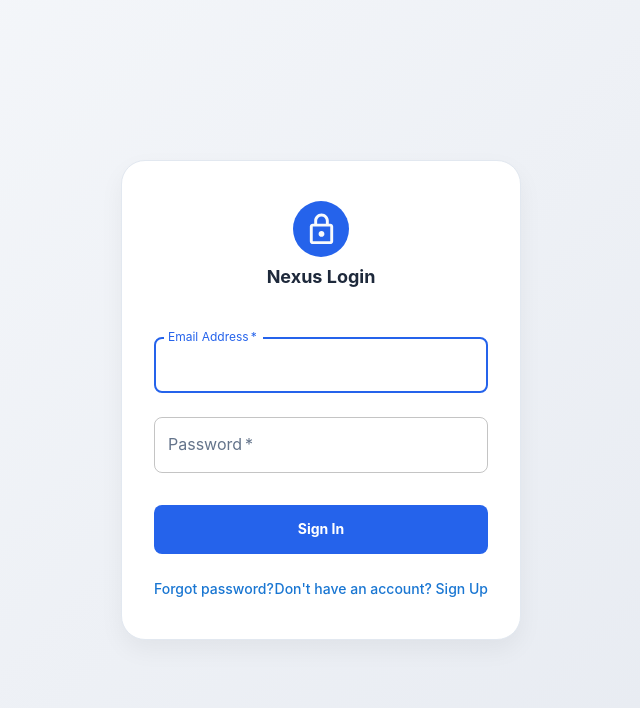
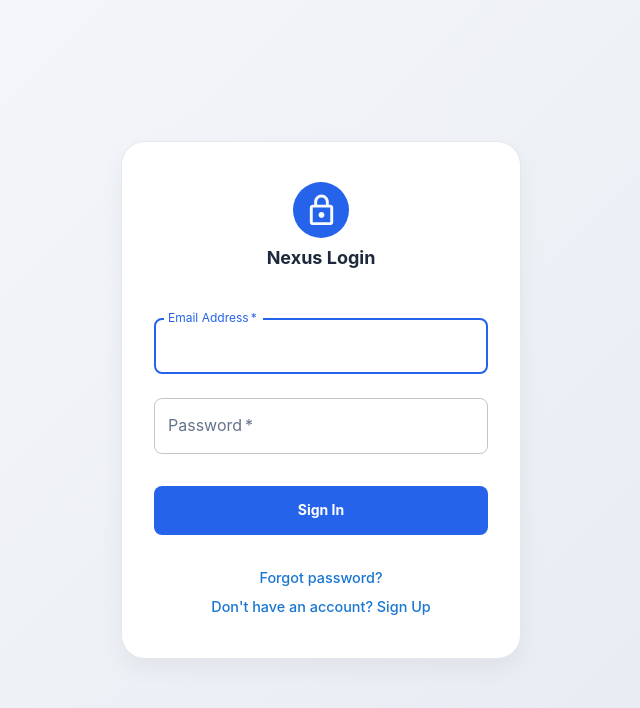
Before and after one commit to Meet4593/Office-ERP, a React (Vite) app in the folder frontend/: page /login in a window 1280 px wide. Shown: the top 708 px of the page, without its empty margins (319-959 px from the left). Built offline with nearby package versions, Linux system fonts and the light colour scheme.

Commit message:
style: stack login links vertically

```diff
--- a/frontend/src/pages/Login.jsx
+++ b/frontend/src/pages/Login.jsx
@@ -86,11 +86,11 @@ export default function Login({ onLogin }) {
             >
               {loading ? 'Logging in...' : 'Sign In'}
             </Button>
-            <Box sx={{ display: 'flex', justifyContent: 'space-between', alignItems: 'center', mt: 1 }}>
-              <Link to="/forgot-password" style={{ textDecoration: 'none', color: '#1976d2', fontWeight: 500, fontSize: '0.875rem' }}>
+            <Box sx={{ display: 'flex', flexDirection: 'column', alignItems: 'center', mt: 2, gap: 1 }}>
+              <Link to="/forgot-password" style={{ textDecoration: 'none', color: '#1976d2', fontWeight: 500, fontSize: '0.9rem' }}>
                 Forgot password?
               </Link>
-              <Link to="/signup" style={{ textDecoration: 'none', color: '#1976d2', fontWeight: 500, fontSize: '0.875rem' }}>
+              <Link to="/signup" style={{ textDecoration: 'none', color: '#1976d2', fontWeight: 500, fontSize: '0.9rem' }}>
                 {"Don't have an account? Sign Up"}
               </Link>
             </Box>
```
